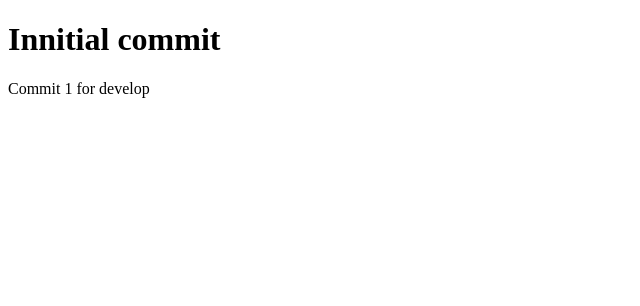
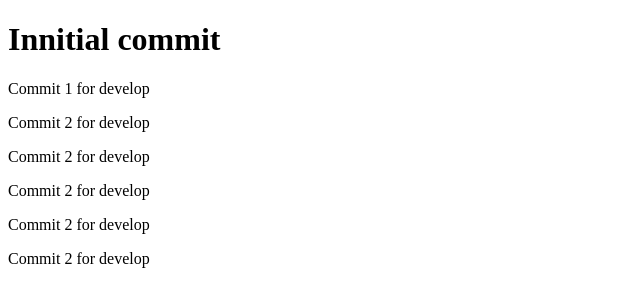
Before and after one commit to Nazar92/test, a plain HTML site: page index.html in a window 1280 px wide. Shown: the whole page, without its empty margins (0-640 px from the left). Drawn offline with Linux system fonts and the light colour scheme.

Commit message:
Add index.html

```diff
--- a/index.html
+++ b/index.html
@@ -7,5 +7,10 @@
 <body>
 <h1>Innitial commit</h1>
 Commit 1 for develop
+<p>Commit 2 for develop</p>
+<p>Commit 2 for develop</p>
+<p>Commit 2 for develop</p>
+<p>Commit 2 for develop</p>
+<p>Commit 2 for develop</p>
 </body>
 </html>
```
